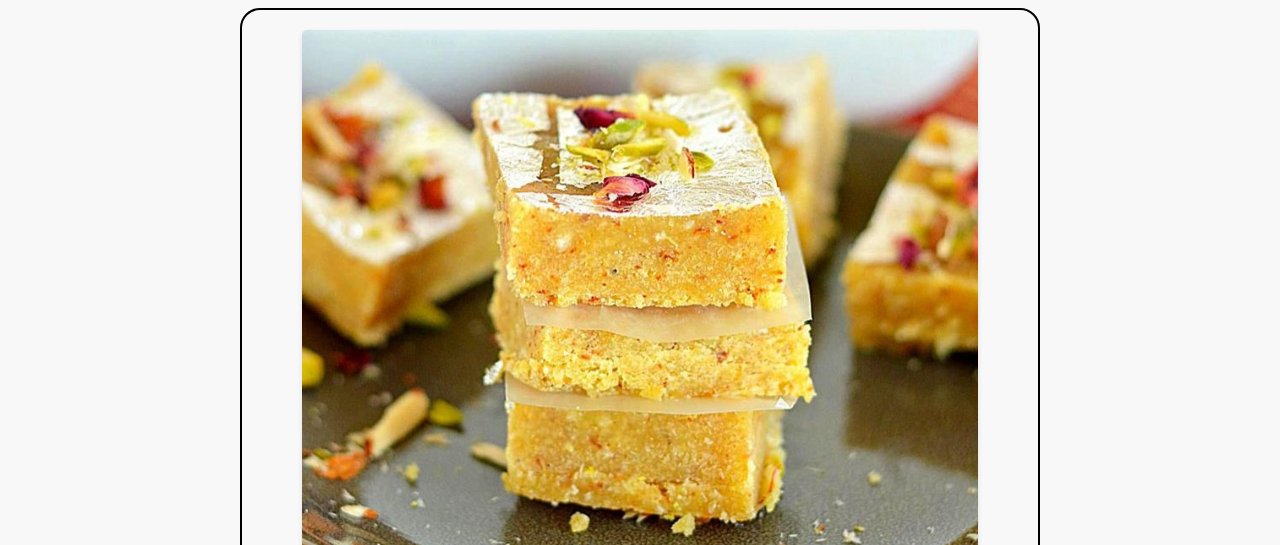
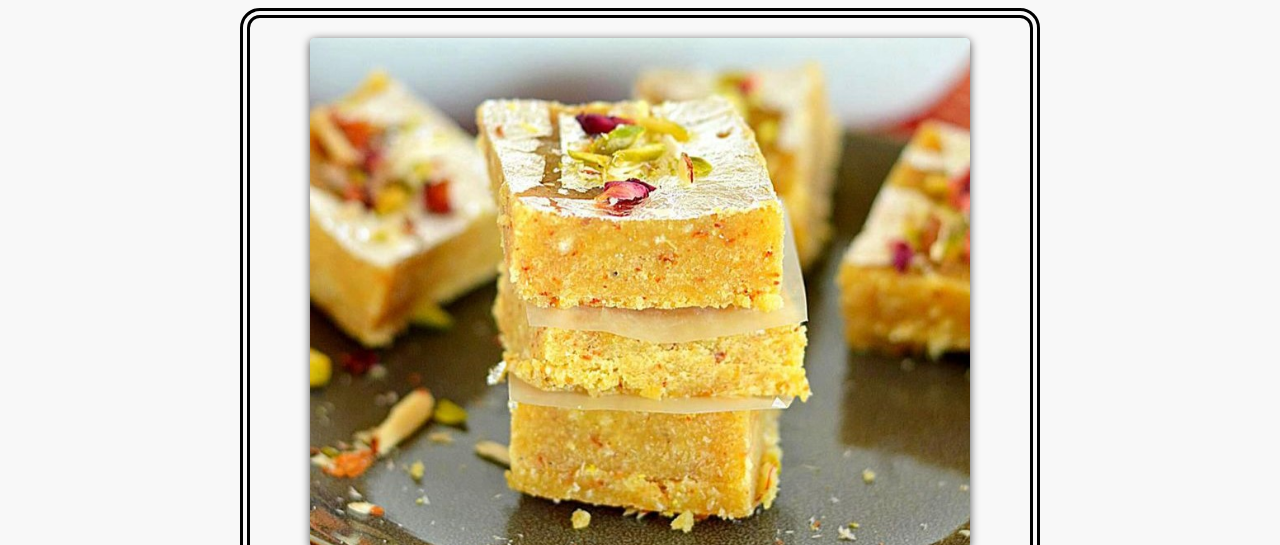
Before and after one commit to Saikatrana20/saikat-recipes, a plain HTML site: page recipes/burfi.html in a window 1280 px wide. Shown: the part 62-607 px from the top of the page. Drawn offline with Linux system fonts and the light colour scheme.

Commit message:
Update recipe.css

```diff
--- a/styles/recipe.css
+++ b/styles/recipe.css
@@ -77,7 +77,7 @@ nav {
     max-width: 800px;
     margin: 0 auto;
     padding: 20px 60px;
-    border: black 2px solid;
+    border: black 10px double;
     border-radius: 20px;
     margin-top: 10px;
     margin-bottom: 10px;
@@ -89,7 +89,7 @@ img {
     max-width: 100%;
     height: auto;
     border-radius: 5px;
-    box-shadow: 0px 2px 5px rgba(0, 0, 0, 0.1);
+    box-shadow: 0px 2px 10px rgba(0, 0, 0, 0.7);
 }
 
 .contentbox p {
```
